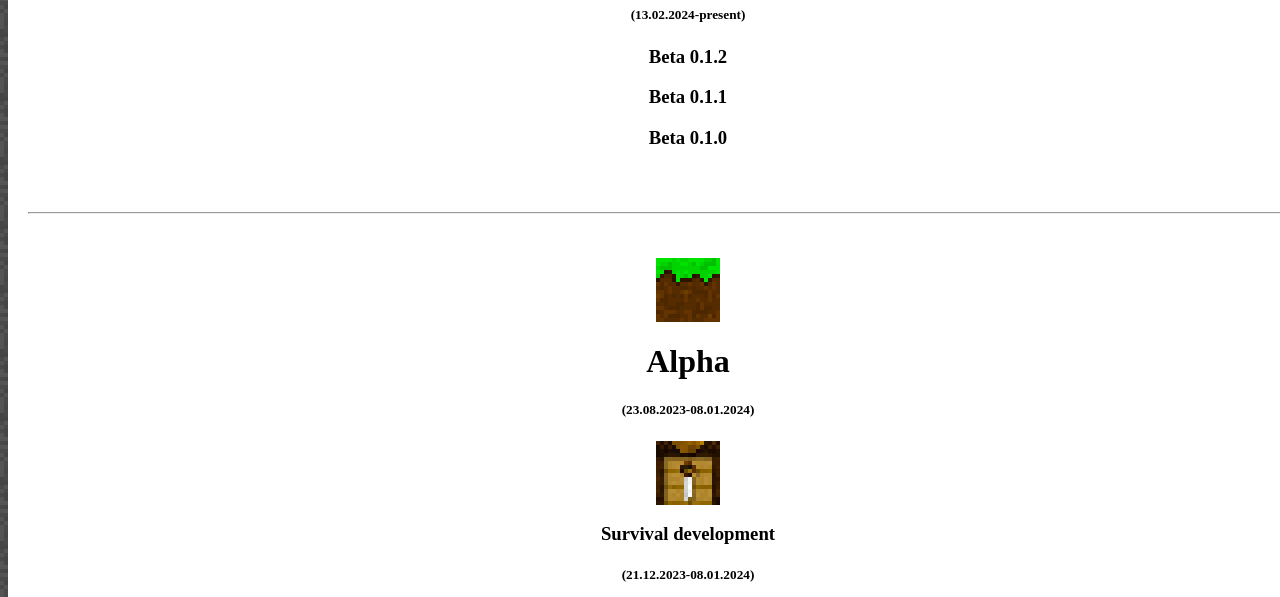
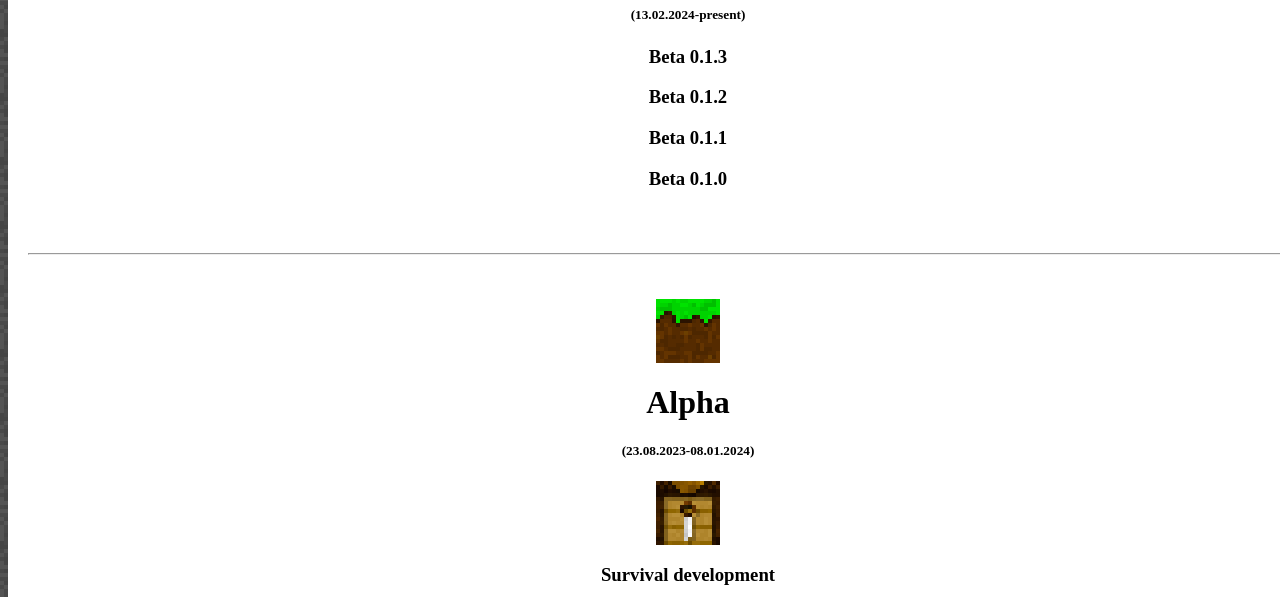
Before and after one commit to Tirezor/MineCreate-Wiki---Website, a plain HTML site: page history.html in a window 1280 px wide. Shown: the part 503-1100 px from the top of the page. Drawn offline with Linux system fonts and the light colour scheme.

Commit message:
Update history.html

```diff
--- a/history.html
+++ b/history.html
@@ -40,6 +40,7 @@
                 <img src="leaves.png">
                 <h1>Beta</h1>
                 <h5>(13.02.2024-present)</h5>
+                <h3>Beta 0.1.3</h3>
                 <h3>Beta 0.1.2</h3>
                 <h3>Beta 0.1.1</h3>
                 <h3>Beta 0.1.0</h3>
```
